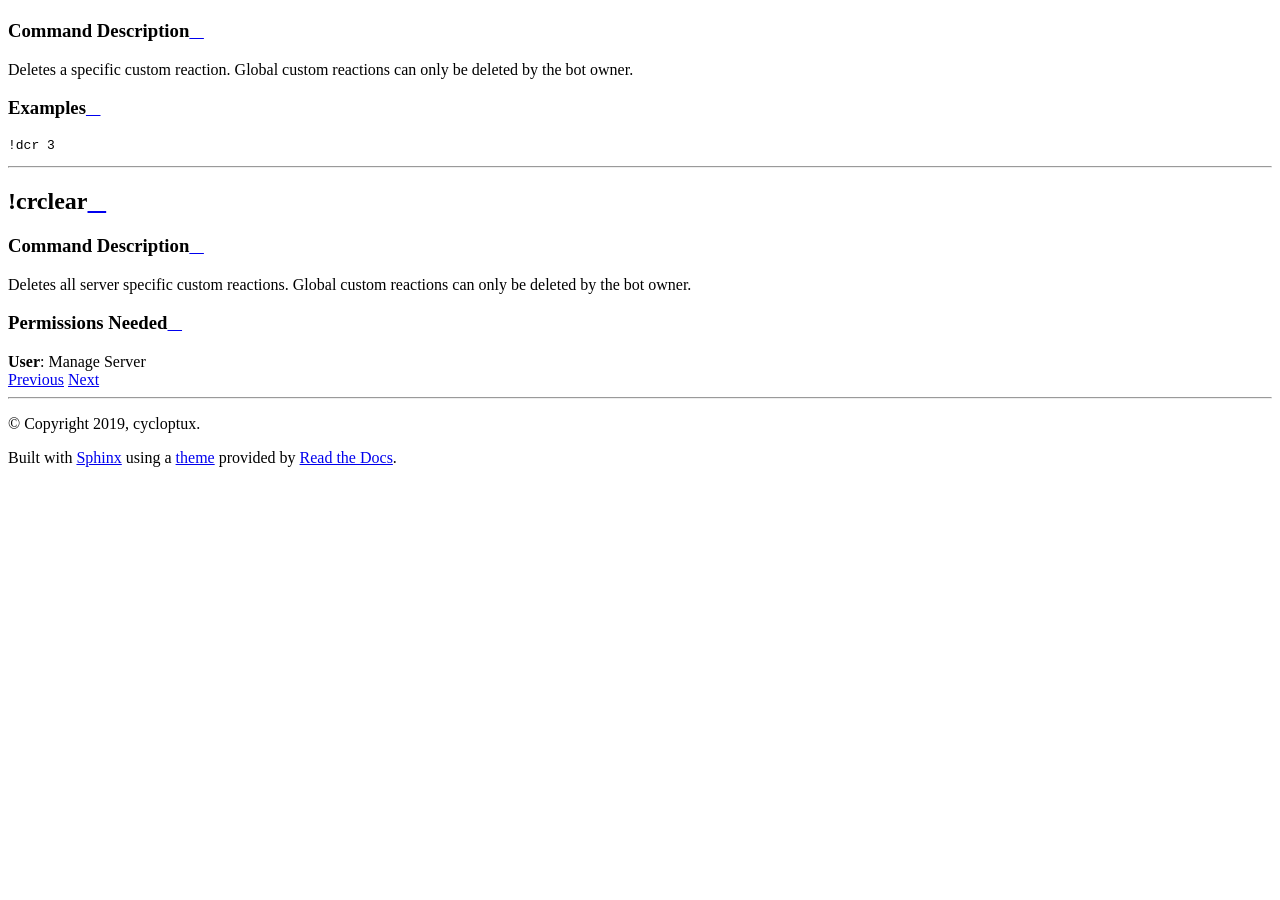
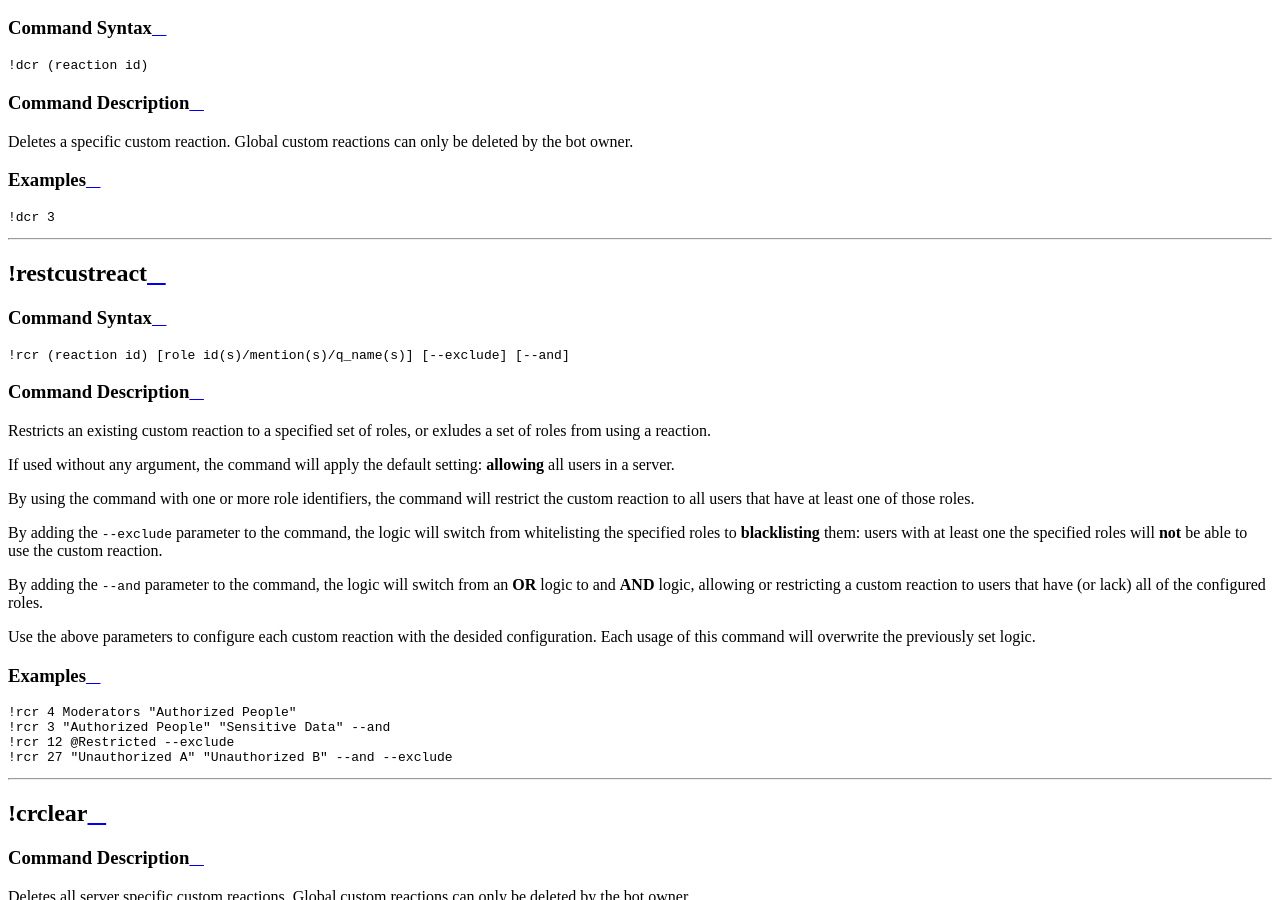
Before and after one commit to cycloptux/GiselleBot-Documentation, a Sphinx documentation site: the page built from docs/source/utility/custreact.rst, in a window 1280 px wide and 900 px high, scrolled down 4004 px. Built offline with Sphinx 7.4.7 and the Read the Docs theme 2.0.0, drawn with Linux system fonts in a browser that asks for light colours; before the commit the page ends 4479 px from its top, so only the background shows below that; some of the changed text lies outside the part shown.

Commit message:
restcustreact command.

```diff
--- a/docs/source/utility/custreact.rst
+++ b/docs/source/utility/custreact.rst
@@ -153,6 +153,40 @@
 
 ....
 
+|bot_prefix|\ restcustreact
+---------------------------
+
+Command Syntax
+^^^^^^^^^^^^^^
+.. parsed-literal::
+
+    |bot_prefix|\ rcr (reaction id) [role id(s)/mention(s)/q_name(s)] [--exclude] [--and]
+
+Command Description
+^^^^^^^^^^^^^^^^^^^
+Restricts an existing custom reaction to a specified set of roles, or exludes a set of roles from using a reaction.
+
+If used without any argument, the command will apply the default setting: **allowing** all users in a server.
+
+By using the command with one or more role identifiers, the command will restrict the custom reaction to all users that have at least one of those roles.
+
+By adding the ``--exclude`` parameter to the command, the logic will switch from whitelisting the specified roles to **blacklisting** them: users with at least one the specified roles will **not** be able to use the custom reaction.
+
+By adding the ``--and`` parameter to the command, the logic will switch from an **OR** logic to and **AND** logic, allowing or restricting a custom reaction to users that have (or lack) all of the configured roles.
+
+Use the above parameters to configure each custom reaction with the desided configuration. Each usage of this command will overwrite the previously set logic.
+
+Examples
+^^^^^^^^
+.. parsed-literal::
+
+    |bot_prefix|\ rcr 4 Moderators "Authorized People"
+    |bot_prefix|\ rcr 3 "Authorized People" "Sensitive Data" --and
+    |bot_prefix|\ rcr 12 @Restricted --exclude
+    |bot_prefix|\ rcr 27 "Unauthorized A" "Unauthorized B" --and --exclude
+
+....
+
 |bot_prefix|\ crclear
 ---------------------
 
```
